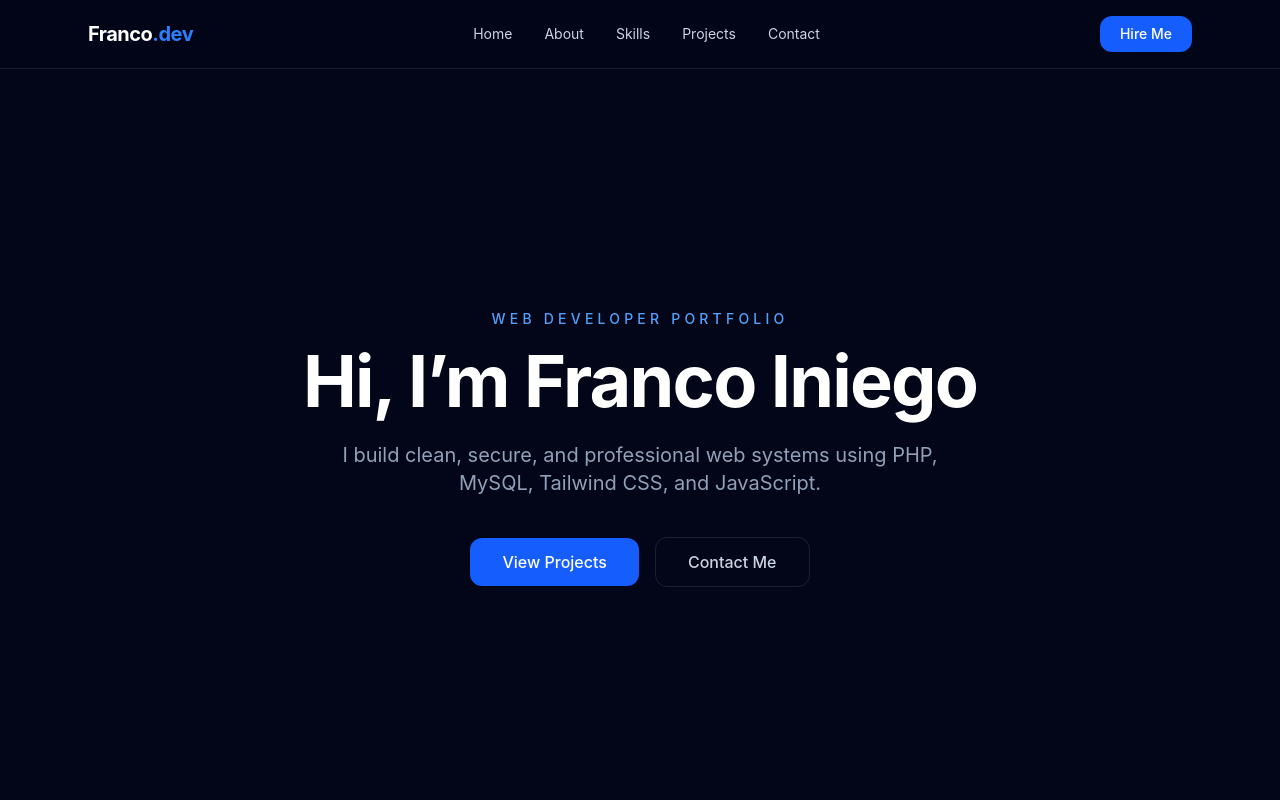
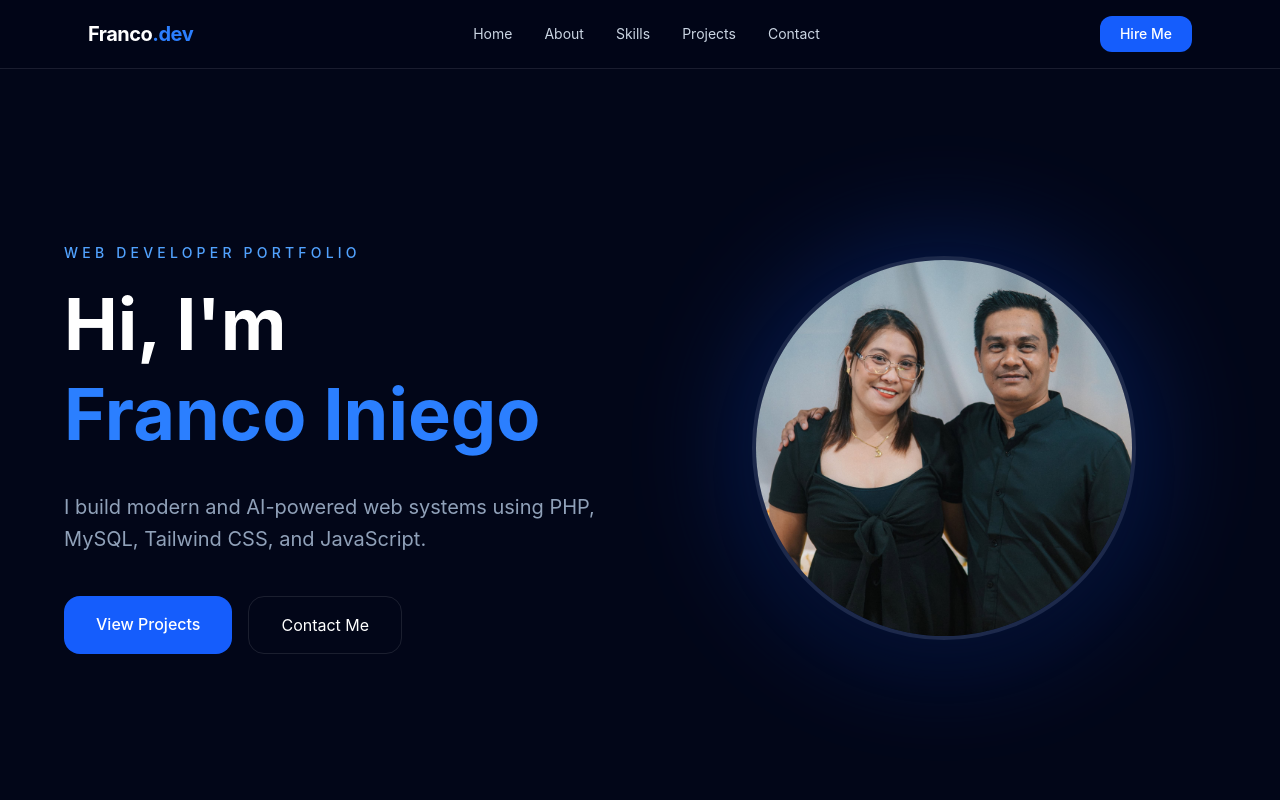
Before and after one commit to francojuan27/franco-portfolio, a website built with Vite: page index.html in a window 1280 px wide. Shown: the top 800 px of the page. Built offline with nearby package versions, Linux system fonts and the light colour scheme.

Commit message:
Improve Here Section

```diff
--- a/index.html
+++ b/index.html
@@ -31,34 +31,73 @@
         </nav>
     </header>
 
-    <!-- Hero Section -->
-    <section class="min-h-screen flex items-center justify-center px-6 pt-24">
-        <div class="max-w-4xl text-center">
+   <!-- ======================================================
+                    Hero Section
+======================================================= -->
 
-            <p class="mb-4 text-sm font-medium uppercase tracking-[0.3em] text-blue-400">
+<section class="min-h-screen flex items-center px-6 pt-24">
+
+    <div class="max-w-6xl mx-auto grid lg:grid-cols-2 gap-16 items-center">
+
+        <!-- Left Content -->
+        <div>
+
+            <p class="text-sm font-medium uppercase tracking-[0.3em] text-blue-400">
                 Web Developer Portfolio
             </p>
 
-            <h1 class="text-5xl md:text-7xl font-bold tracking-tight">
-                Hi, I’m Franco Iniego
-            </h1>
+            <h1 class="mt-4 text-5xl md:text-7xl font-bold leading-tight">
+    Hi, I'm
+    <br>
+    <span class="text-blue-500 inline-block">
+        Franco Iniego
+    </span>
+</h1>
 
-            <p class="mt-6 text-lg md:text-xl text-slate-400 max-w-2xl mx-auto">
-                I build clean, secure, and professional web systems using PHP, MySQL, Tailwind CSS, and JavaScript.
+            <p class="mt-8 text-xl text-slate-400 leading-relaxed">
+                I build modern and AI-powered web systems using PHP, MySQL, Tailwind CSS, and JavaScript.
             </p>
 
-            <div class="mt-10 flex flex-col sm:flex-row items-center justify-center gap-4">
-                <a href="#" class="w-full sm:w-auto rounded-xl bg-blue-600 px-8 py-3 font-medium hover:bg-blue-700 transition">
+            <div class="mt-10 flex flex-wrap gap-4">
+
+                <a href="#projects"
+                   class="bg-blue-600 hover:bg-blue-700 px-8 py-4 rounded-2xl transition font-medium">
                     View Projects
                 </a>
 
-                <a href="#" class="w-full sm:w-auto rounded-xl border border-white/10 px-8 py-3 font-medium text-slate-300 hover:bg-white/10 hover:text-white transition">
+                <a href="#contact"
+                   class="border border-white/10 hover:bg-white/10 px-8 py-4 rounded-2xl transition">
                     Contact Me
                 </a>
+
             </div>
 
         </div>
-    </section>
+
+        <!-- Right Image -->
+        <div class="flex justify-center">
+
+            <div class="relative">
+
+                <!-- Blue Glow -->
+                <div class="absolute inset-0 bg-blue-600 blur-3xl opacity-30 rounded-full"></div>
+
+                <!-- Profile Image -->
+                <img
+                    src="/src/assets/profile.jpg"
+                    alt="Profile"
+                    class="relative w-80 h-80 md:w-96 md:h-96 object-cover rounded-full border-4 border-white/10 shadow-2xl"
+                >
+
+            </div>
+
+        </div>
+
+    </div>
+
+</section>
+
+<!-- End Hero Section -->
 
      <!-- About Section -->
 <section id="about" class="py-24 px-6 border-t border-white/10">
```
Also changed, not shown: src/assets/profile.jpg (added).
